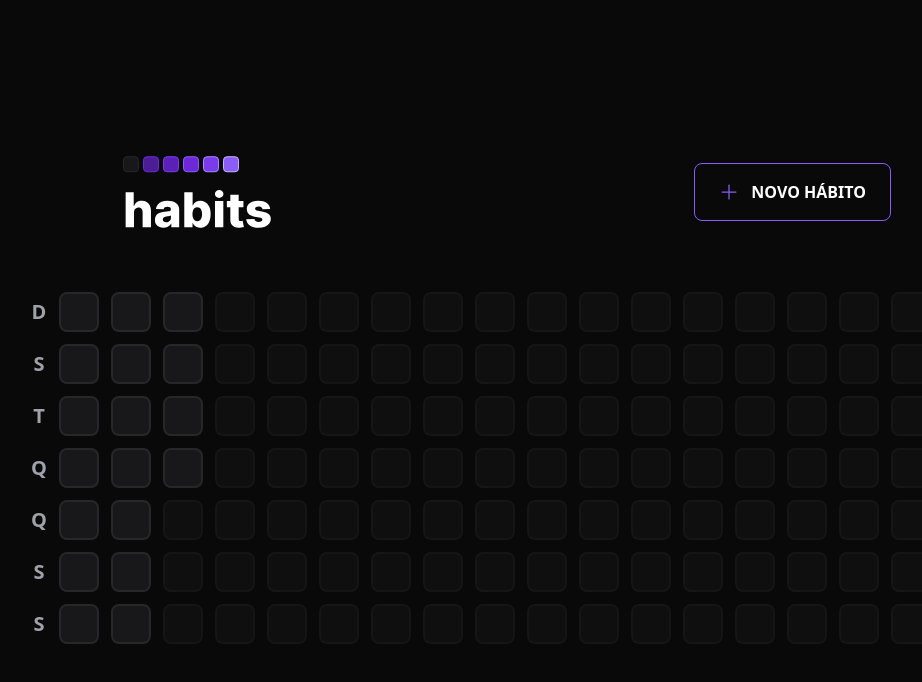
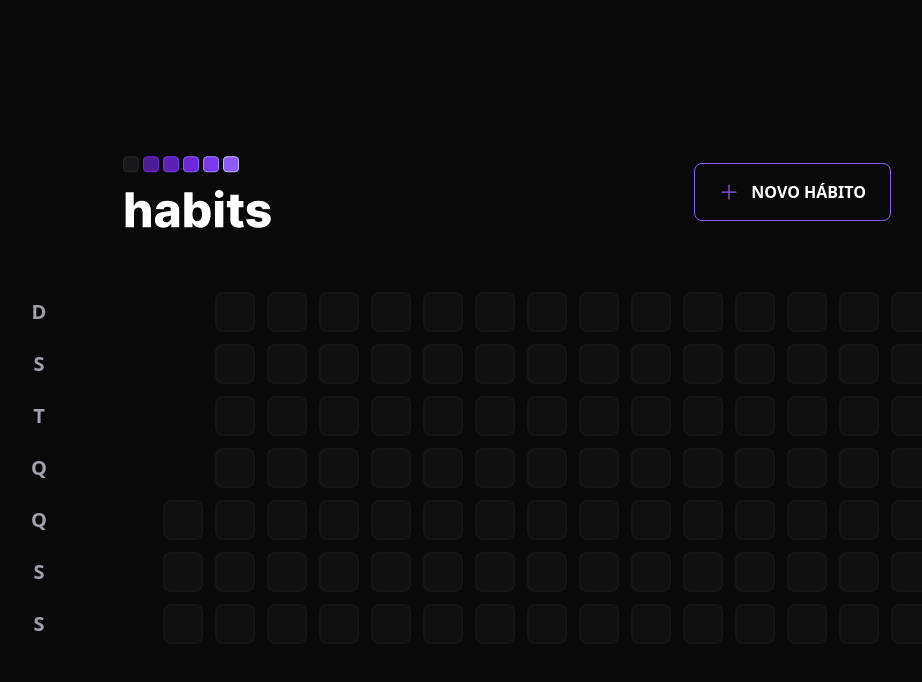
Before and after one commit to luas10c/nlw-setup, a React (Vite) app in the folder apps/web/: page / in a window 1280 px wide. Shown: the top 682 px of the page, without its empty margins (133-1055 px from the left). Built offline with nearby package versions, Linux system fonts and the light colour scheme.

Commit message:
feat(web): include popover-habit-day

```diff
--- a/apps/web/src/components/habit-day/habit-day.tsx
+++ b/apps/web/src/components/habit-day/habit-day.tsx
@@ -1,3 +1,53 @@
-export const HabitDay = () => {
-  return <div className="w-10 h-10 bg-zinc-900 border-2 border-zinc-800 rounded-lg"></div>
+import { useState } from 'react'
+import clsx from 'clsx'
+
+import { PopoverHabitDay } from '../popover-habit-day'
+
+interface Props {
+  amount: number
+  completed: number
 }
+
+export const HabitDay = (props: Props) => {
+  const { amount, completed } = props
+  const [openedPopover, setOpenedPopover] = useState(false)
+  const [popoverPosition, setPopoverPosition] = useState([0, 0])
+
+  const handleOpenPopover = () => {
+    setOpenedPopover((oldState) => !oldState)
+  }
+
+  const completedPercentage = Math.round(completed * 100) / amount
+
+  console.log(completedPercentage)
+  return (
+    <div>
+      <div
+        className={clsx('w-10 h-10  rounded-lg cursor-pointer', {
+          'bg-zinc-900 border-2 border-zinc-800': completedPercentage === 0,
+          'border-violet-700 bg-violet-900':
+            completedPercentage > 0 && completedPercentage < 20,
+          'border-violet-700 bg-violet-800':
+            completedPercentage >= 20 && completedPercentage < 40,
+          'border-violet-600 bg-violet-700':
+            completedPercentage >= 40 && completedPercentage < 60,
+          'border-violet-500 bg-violet-600':
+            completedPercentage >= 60 && completedPercentage < 80,
+          'border-violet-400 bg-violet-500': completedPercentage >= 80
+        })}
+        onClick={(event) => {
+          const { x, y } = event.currentTarget.getBoundingClientRect()
+          setPopoverPosition([x, y])
+          setOpenedPopover((oldState) => !oldState)
+        }}
+      ></div>
+
+      <PopoverHabitDay
+        opened={openedPopover}
+        completedPercentage={completedPercentage}
+        position={popoverPosition}
+        onClose={handleOpenPopover}
+      />
+    </div>
+  )
+}
```
